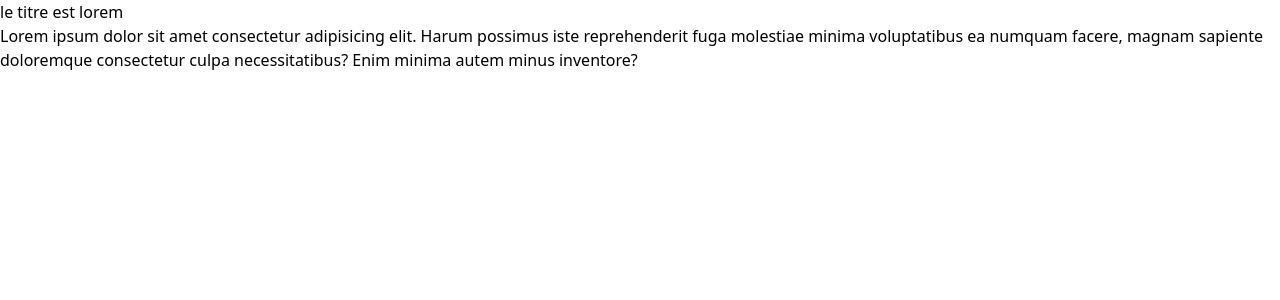
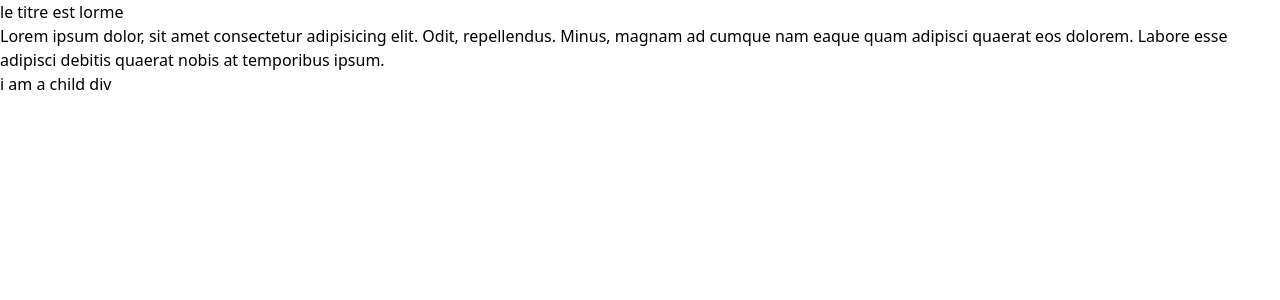
Before and after one commit to MethanBlun/ReactShities, a React (Vite) app: page / in a window 1280 px wide. Shown: the top 300 px of the page. Built offline with nearby package versions, Linux system fonts and the light colour scheme.

Commit message:
children props

```diff
--- a/src/App.jsx
+++ b/src/App.jsx
@@ -1,18 +1,16 @@
-
 import Truc from "./trucs";
 
-
 function App() {
-  return (<>
-
-    <Truc
-
-    title={'lorem'}
-
-    />
-
-  </>)
-
+  return (
+    <Truc title={"lorme"}>
+      <p>
+        Lorem ipsum dolor, sit amet consectetur adipisicing elit. Odit,
+        repellendus. Minus, magnam ad cumque nam eaque quam adipisci quaerat eos
+        dolorem. Labore esse adipisci debitis quaerat nobis at temporibus ipsum.
+      </p>
+      <div>i am a child div</div>
+    </Truc>
+  );
 }
 
 export default App;
--- a/src/trucs.jsx
+++ b/src/trucs.jsx
@@ -1,14 +1,13 @@
 export default function Truc(props) {
+    console.log(props.children)
   return (
     <>
       <h1>
         <h1> le titre est {props.title} </h1>
       </h1>
       <div>
-        Lorem ipsum dolor sit amet consectetur adipisicing elit. Harum possimus
-        iste reprehenderit fuga molestiae minima voluptatibus ea numquam facere,
-        magnam sapiente doloremque consectetur culpa necessitatibus? Enim minima
-        autem minus inventore?
+             {props.children}
+
       </div>
     </>
   );
```
